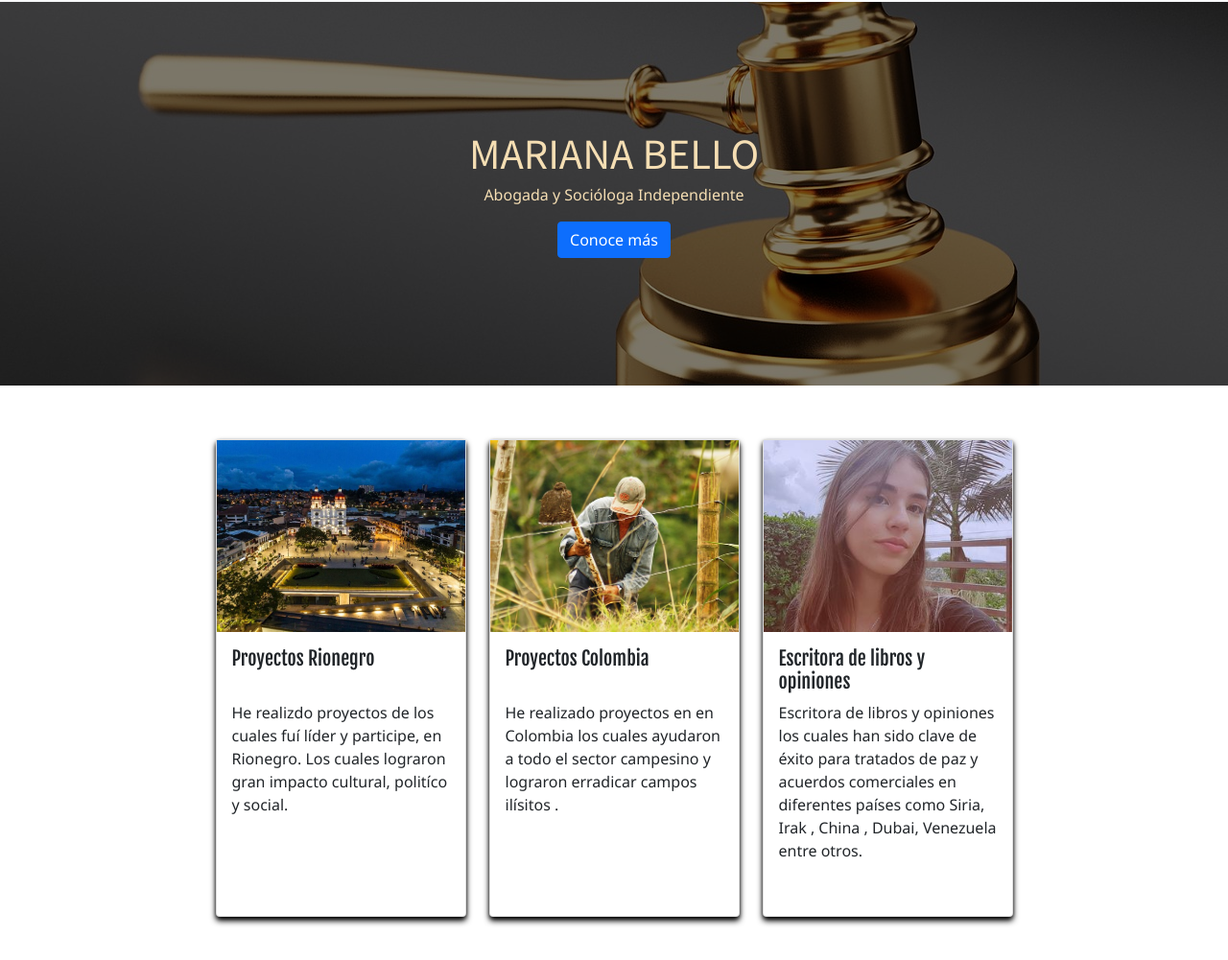
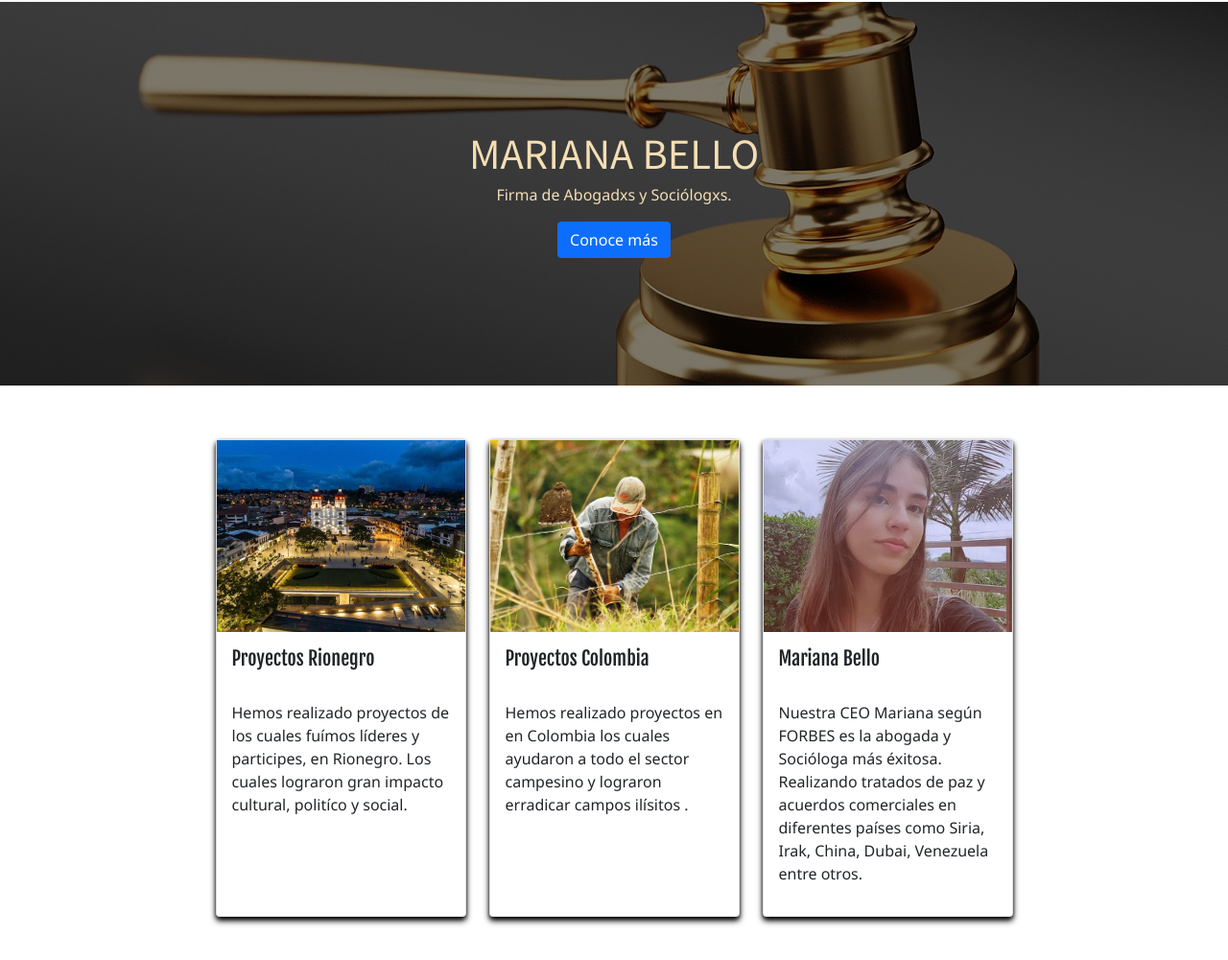
Before and after one commit to cristianq11/learning_in_platzi, a plain HTML site: page index.html in a window 1280 px wide. Shown: the part 54-1055 px from the top of the page at 96% size. Drawn offline with nearby package versions, Linux system fonts and the light colour scheme.

Commit message:
copywriting

```diff
--- a/index.html
+++ b/index.html
@@ -38,7 +38,7 @@
             MARIANA BELLO
         </h1>
         <p>
-            Abogada y Socióloga Independiente
+            Firma de Abogadxs  y Sociólogxs.
         </p>
         <a href="https://www.instagram.com/maribr_07/" class="btn btn-primary">Conoce más</a>
     </div>
@@ -52,7 +52,7 @@
                 <div tittle = "Parque principal de Rionegro"class = 'cover cover-small' style="background-image: url(rsz_rionegro.jpg)" ></div>
                 <div class="card-body">
                   <h5 class="card-title">Proyectos Rionegro </h5>
-                  <p class="card-text">He realizdo  proyectos de los cuales fuí líder y participe, en Rionegro. Los cuales lograron gran impacto cultural, politíco y social.</p>
+                  <p class="card-text">Hemos realizado  proyectos de los cuales fuímos líderes y participes, en Rionegro. Los cuales lograron gran impacto cultural, politíco y social.</p>
 
                 </div>
               </div>
@@ -65,7 +65,7 @@
 
                 <div class="card-body">
                   <h5 class="card-title">Proyectos Colombia </h5>
-                  <p class="card-text">He realizado proyectos en  en Colombia los cuales ayudaron a todo el sector campesino y lograron erradicar campos ilísitos .</p>
+                  <p class="card-text">Hemos realizado proyectos en  en Colombia los cuales ayudaron a todo el sector campesino y lograron erradicar campos ilísitos .</p>
 
                 </div>
               </div>
@@ -76,8 +76,8 @@
                 <div tittle = "Foto de mariana"class = 'cover cover-small' style="background-image: url(mariana.jpg)" ></div>
 
                 <div class="card-body">
-                  <h5 class="card-title">Escritora de libros y opiniones</h5> </h5>
-                  <p class="card-text">Escritora de  libros y opiniones los cuales han sido clave de éxito para tratados de paz y acuerdos comerciales en  diferentes países como Siria, Irak , China , Dubai, Venezuela entre otros.</p>
+                  <h5 class="card-title">Mariana Bello</h5> </h5>
+                  <p class="card-text">Nuestra CEO Mariana según FORBES es la  abogada y Socióloga más éxitosa. Realizando tratados de paz y acuerdos comerciales en  diferentes países como Siria, Irak, China, Dubai, Venezuela entre otros.</p>
 
                 </div>
               </div>
```
Also changed, not shown: acercade.html (+1 -1 lines).
